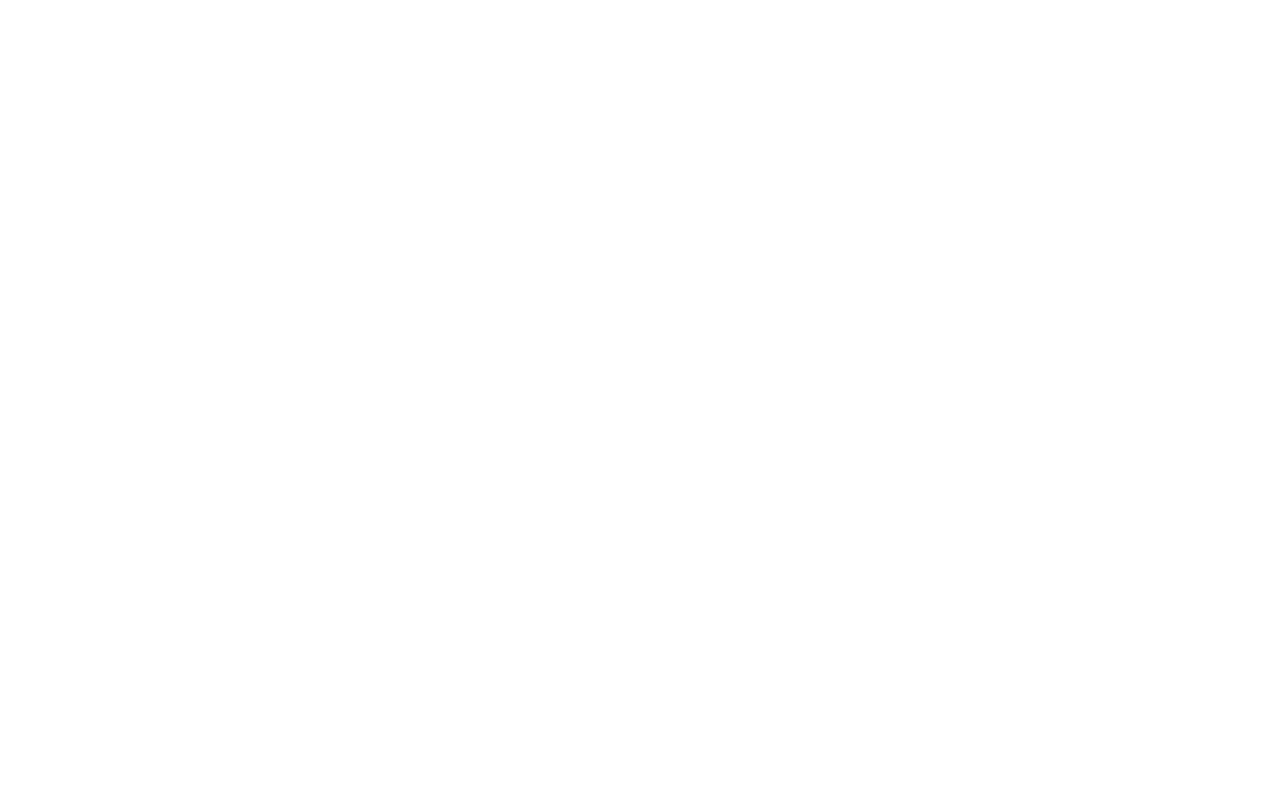
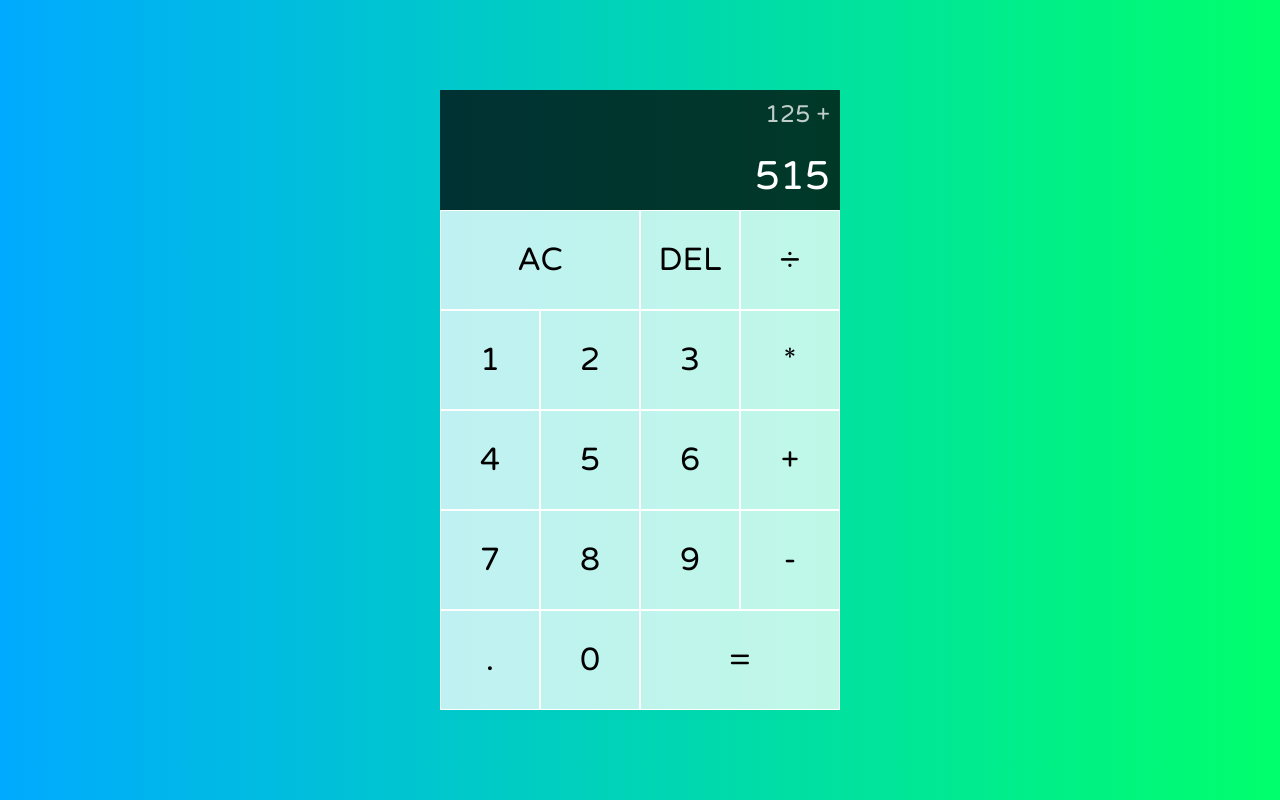
Before and after one commit to ErfiDev/Calculator-ReactJS-App, a React (Create React App) app: page / in a window 1280 px wide. Built offline with nearby package versions, Linux system fonts and the light colour scheme.

Commit message:
finish style calculator

```diff
--- a/public/index.html
+++ b/public/index.html
@@ -9,35 +9,12 @@
       name="description"
       content="Web site created using create-react-app"
     />
-    <link rel="apple-touch-icon" href="%PUBLIC_URL%/logo192.png" />
-    <!--
-      manifest.json provides metadata used when your web app is installed on a
-      user's mobile device or desktop. See https://developers.google.com/web/fundamentals/web-app-manifest/
-    -->
-    <link rel="manifest" href="%PUBLIC_URL%/manifest.json" />
-    <!--
-      Notice the use of %PUBLIC_URL% in the tags above.
-      It will be replaced with the URL of the `public` folder during the build.
-      Only files inside the `public` folder can be referenced from the HTML.
-
-      Unlike "/favicon.ico" or "favicon.ico", "%PUBLIC_URL%/favicon.ico" will
-      work correctly both with client-side routing and a non-root public URL.
-      Learn how to configure a non-root public URL by running `npm run build`.
-    -->
-    <title>React App</title>
+    <link rel="preconnect" href="https://fonts.gstatic.com" />
+    <link href="https://fonts.googleapis.com/css2?family=Varela+Round&display=swap" rel="stylesheet" />
+    <title>Calculator App</title>
   </head>
   <body>
     <noscript>You need to enable JavaScript to run this app.</noscript>
     <div id="root"></div>
-    <!--
-      This HTML file is a template.
-      If you open it directly in the browser, you will see an empty page.
-
-      You can add webfonts, meta tags, or analytics to this file.
-      The build step will place the bundled scripts into the <body> tag.
-
-      To begin the development, run `npm start` or `yarn start`.
-      To create a production bundle, use `npm run build` or `yarn build`.
-    -->
   </body>
 </html>
--- a/src/App.js
+++ b/src/App.js
@@ -1,11 +1,11 @@
-import React from 'react';
-
+import React,{Fragment} from 'react';
+import Calculator from './Components/calculator';
 
 const App = ()=>{
     return(
-        <div>
-
-        </div>
+        <Fragment>
+            <Calculator />
+        </Fragment>
     );
 }
 
--- /dev/null
+++ b/src/Components/Calculator.scss
@@ -0,0 +1,54 @@
+* , *::before , *::after{
+    box-sizing: border-box;
+    font-family: 'Varela Round', sans-serif;
+}
+
+body{
+    padding: 0;
+    margin: 0;
+    background: linear-gradient(to right , #00aaff , #00ff6c);
+}
+
+.calculator-grid{
+    display: grid;
+    justify-content: center;
+    align-content: center;
+    min-height: 100vh;
+    grid-template-columns: repeat(4 , 100px);
+    grid-template-rows: minmax(120px , auto) repeat(5 , 100px);
+
+    button{
+        cursor: pointer;
+        outline: none;
+        font-size: 2rem;
+        border: 1px solid white;
+        background: rgba(255 , 255 , 255 , .75);
+        &:hover{
+            background: rgba(255 , 255 , 255 , .9);
+        }
+    }
+
+    .span-two{
+        grid-column: span 2;
+    }
+
+    .output{
+        grid-column: 1 / -1;
+        background: rgba(0,0,0, .75);
+        display: flex;
+        align-items: flex-end;
+        justify-content: space-between;
+        flex-direction: column;
+        word-wrap: break-word;
+        word-break: break-all;
+        padding: 10px;
+        .previous-operand{
+            color: rgba(255,255,255 , .75);
+            font-size: 1.5rem;
+        }
+        .current-operand{
+            color: white;
+            font-size: 2.5rem;
+        }
+    }
+}
--- /dev/null
+++ b/src/Components/Compiled/Calculator.css
@@ -0,0 +1,51 @@
+*, *::before, *::after {
+  box-sizing: border-box;
+  font-family: "Varela Round", sans-serif;
+}
+
+body {
+  padding: 0;
+  margin: 0;
+  background: linear-gradient(to right, #00aaff, #00ff6c);
+}
+
+.calculator-grid {
+  display: grid;
+  justify-content: center;
+  align-content: center;
+  min-height: 100vh;
+  grid-template-columns: repeat(4, 100px);
+  grid-template-rows: minmax(120px, auto) repeat(5, 100px);
+}
+.calculator-grid button {
+  cursor: pointer;
+  outline: none;
+  font-size: 2rem;
+  border: 1px solid white;
+  background: rgba(255, 255, 255, 0.75);
+}
+.calculator-grid button:hover {
+  background: rgba(255, 255, 255, 0.9);
+}
+.calculator-grid .span-two {
+  grid-column: span 2;
+}
+.calculator-grid .output {
+  grid-column: 1/-1;
+  background: rgba(0, 0, 0, 0.75);
+  display: flex;
+  align-items: flex-end;
+  justify-content: space-between;
+  flex-direction: column;
+  word-wrap: break-word;
+  word-break: break-all;
+  padding: 10px;
+}
+.calculator-grid .output .previous-operand {
+  color: rgba(255, 255, 255, 0.75);
+  font-size: 1.5rem;
+}
+.calculator-grid .output .current-operand {
+  color: white;
+  font-size: 2.5rem;
+}
--- /dev/null
+++ b/src/Components/calculator.jsx
@@ -0,0 +1,34 @@
+import React from 'react';
+
+import "./Compiled/Calculator.css";
+
+const Calculator = ()=>{
+    return(
+        <div className="calculator-grid">
+            <div className="output">
+                <div data-previous-operand className="previous-operand">125 +</div>
+                <div data-current-operand className="current-operand">515</div>
+            </div>
+                <button data-all-clear className="span-two">AC</button>
+                <button data-delete>DEL</button>
+                <button data-operation>÷</button>
+                <button data-number>1</button>
+                <button data-number>2</button>
+                <button data-number>3</button>
+                <button data-operation>*</button>
+                <button data-number>4</button>
+                <button data-number>5</button>
+                <button data-number>6</button>
+                <button data-operation>+</button>
+                <button data-number>7</button>
+                <button data-number>8</button>
+                <button data-number>9</button>
+                <button data-operation>-</button>
+                <button data-number>.</button>
+                <button data-number>0</button>
+                <button data-equals className="span-two">=</button>
+        </div>
+    );
+};
+
+export default Calculator;
```
